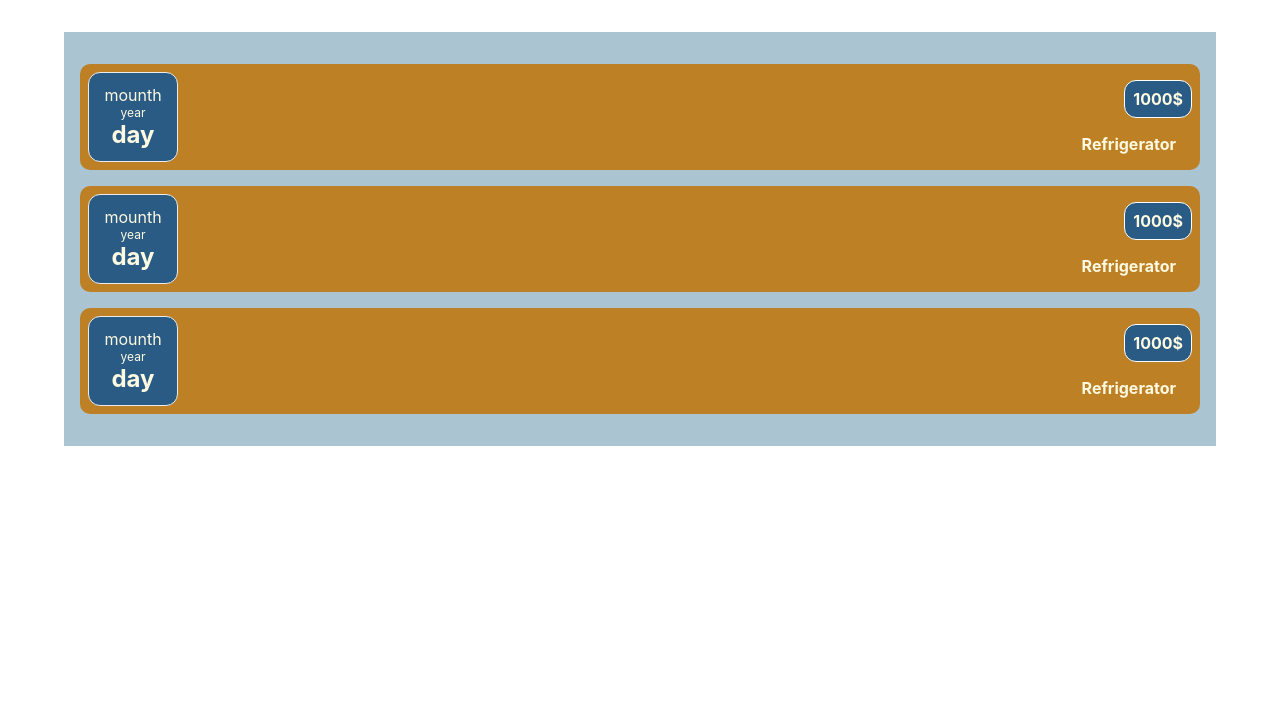
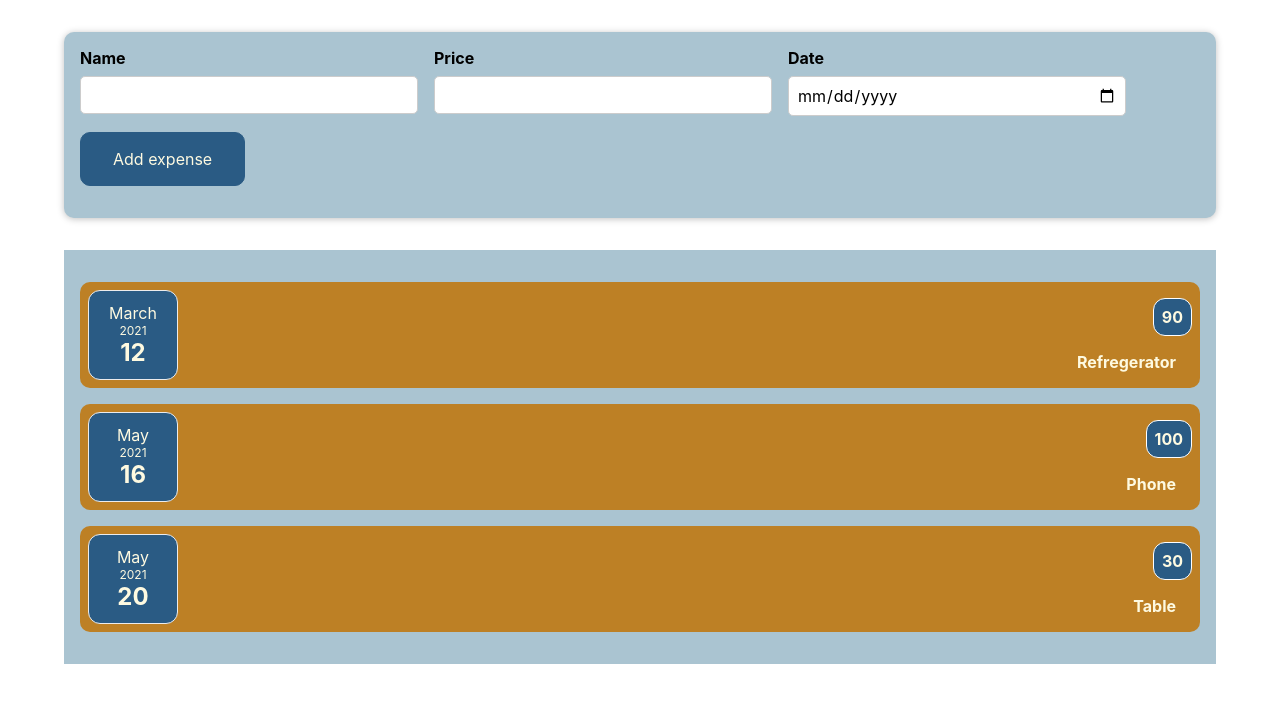
Before and after one commit to Ruslantoloshnyi/react_expenses, a React (Create React App) app: page / in a window 1280 px wide. Shown: the top 702 px of the page. Built offline with nearby package versions, Linux system fonts and the light colour scheme.

Commit message:
add newcost component and css, add costform component and css

```diff
--- a/package.json
+++ b/package.json
@@ -9,6 +9,7 @@
     "react": "^18.2.0",
     "react-dom": "^18.2.0",
     "react-scripts": "5.0.1",
+    "uuid": "^9.0.0",
     "web-vitals": "^2.1.4"
   },
   "scripts": {
--- a/src/App.js
+++ b/src/App.js
@@ -1,26 +1,32 @@
 import Costs from "./components/Costs/Costs";
+import NewCost from "./components/NewCost/NewCost";
 
 function App() {
   const costs = [
     {
       date: new Date(2021, 2, 12),
-      discraption: "Refregerator",
+      discription: "Refregerator",
       amount: 90,
     },
     {
       date: new Date(2021, 4, 16),
-      discraption: "Phone",
+      discription: "Phone",
       amount: 100,
     },
     {
       date: new Date(2021, 4, 20),
-      discraption: "Table",
+      discription: "Table",
       amount: 30,
     },
   ];
 
+  function addCostData(value) {
+    console.log(value);
+  }
+
   return (
     <div>
+      <NewCost onCostData={addCostData}></NewCost>
       <Costs costs={costs}></Costs>
     </div>
   );
--- a/src/components/CostDate/CostDate.jsx
+++ b/src/components/CostDate/CostDate.jsx
@@ -1,11 +1,16 @@
 import "./CostDate.css";
 
-function CostDate() {
+function CostDate(props) {
+  console.log(props);
+  const date = props.date;
+  const month = date.toLocaleString("en-EN", { month: "long" });
+  const year = date.getFullYear();
+  const day = date.getDate();
   return (
     <div className="cost-date">
-      <div className="cost-date__mounth">mounth</div>
-      <div className="cost-date__year">year</div>
-      <div className="cost-date__day">day</div>
+      <div className="cost-date__mounth">{month}</div>
+      <div className="cost-date__year">{year}</div>
+      <div className="cost-date__day">{day}</div>
     </div>
   );
 }
--- a/src/components/CostItem/CostItem.jsx
+++ b/src/components/CostItem/CostItem.jsx
@@ -1,13 +1,13 @@
 import "./CostItem.css";
 import CostDate from "../CostDate/CostDate";
 
-function CostItem() {
+function CostItem(props) {
   return (
     <div className="cost-item">
-      <CostDate></CostDate>
+      <CostDate date={props.date}></CostDate>
       <div className="cost-item__description">
-        <h2>Refrigerator</h2>
-        <div className="cost-item__price">1000$</div>
+        <h2>{props.discription}</h2>
+        <div className="cost-item__price">{props.amount}</div>
       </div>
     </div>
   );
--- a/src/components/Costs/Costs.jsx
+++ b/src/components/Costs/Costs.jsx
@@ -4,9 +4,21 @@ import "./Costs.css";
 function Costs(props) {
   return (
     <div className="costs">
-      <CostItem></CostItem>
-      <CostItem></CostItem>
-      <CostItem></CostItem>
+      <CostItem
+        date={props.costs[0].date}
+        discription={props.costs[0].discription}
+        amount={props.costs[0].amount}
+      ></CostItem>
+      <CostItem
+        date={props.costs[1].date}
+        discription={props.costs[1].discription}
+        amount={props.costs[1].amount}
+      ></CostItem>
+      <CostItem
+        date={props.costs[2].date}
+        discription={props.costs[2].discription}
+        amount={props.costs[2].amount}
+      ></CostItem>
     </div>
   );
 }
--- /dev/null
+++ b/src/components/NewCost/CostForm.css
@@ -0,0 +1,26 @@
+.new-cost__controls {
+  display: flex;
+  flex-wrap: wrap;
+  gap: 1rem;
+  margin-bottom: 1rem;
+  text-align: left;
+}
+
+.new-cost__control label {
+  font-weight: bold;
+  margin-bottom: 0.5rem;
+  display: block;
+}
+
+.new-cost__control input {
+  font: inherit;
+  padding: 0.5rem;
+  border-radius: 5px;
+  border: 1px solid #ccc;
+  width: 20rem;
+  max-width: 100%;
+}
+
+.new-cost__actions {
+  text-align: left;
+}
--- /dev/null
+++ b/src/components/NewCost/CostForm.jsx
@@ -0,0 +1,82 @@
+import "./CostForm.css";
+import React, { useState } from "react";
+
+function CostForm(props) {
+  const [name, setName] = useState("");
+  const [price, setPrice] = useState("");
+  const [date, setDate] = useState("");
+
+  function NameChangeHandler(event) {
+    setName(event.target.value);
+  }
+
+  function PriceChangeHandler(event) {
+    setPrice(event.target.value);
+  }
+
+  function DateChangeHandler(event) {
+    setDate(event.target.value);
+  }
+
+  function SubmitHandler(event) {
+    const CostData = {
+      name: name,
+      price: price,
+      date: new Date(date),
+    };
+
+    props.onSaveCostData(CostData);
+
+    setName("");
+    setPrice("");
+    setDate("");
+
+    event.preventDefault();
+  }
+
+  return (
+    <form onSubmit={SubmitHandler} action="">
+      <div className="new-cost__controls">
+        <div className="new-cost__control">
+          <label htmlFor="">Name</label>
+          <input
+            value={name}
+            onChange={NameChangeHandler}
+            type="text"
+            required
+          />
+        </div>
+
+        <div className="new-cost__control">
+          <label htmlFor="">Price</label>
+          <input
+            value={price}
+            onChange={PriceChangeHandler}
+            type="text"
+            min="1"
+            step="1"
+            required
+          />
+        </div>
+
+        <div className="new-cost__control">
+          <label htmlFor="">Date</label>
+          <input
+            value={date}
+            onChange={DateChangeHandler}
+            type="date"
+            min="2022-01-01"
+            step="2025-01-01"
+            required
+          />
+        </div>
+
+        <div className="new-cost__actions">
+          <button type="submit">Add expense</button>
+        </div>
+      </div>
+    </form>
+  );
+}
+
+export default CostForm;
--- /dev/null
+++ b/src/components/NewCost/NewCost.css
@@ -0,0 +1,27 @@
+.new-cost {
+  background-color: #aac4d1;
+  padding: 1rem;
+  margin: 2rem auto;
+  width: 70rem;
+  max-width: 95%;
+  border-radius: 10px;
+  text-align: center;
+  box-shadow: 0 1px 7px rgba(0, 0, 0, 0.25);
+}
+
+.new-cost button {
+  font: inherit;
+  cursor: pointer;
+  padding: 1rem 2rem;
+  border: 1px solid #2a5b84;
+  background-color: #2a5b84;
+  color: #fefae1;
+  border-radius: 10px;
+  margin-right: 3px;
+}
+
+.new-cost button:hover,
+.new-cost button:active {
+  background-color: #2a5c84b2;
+  border-color: #2a5c84b2;
+}
--- /dev/null
+++ b/src/components/NewCost/NewCost.jsx
@@ -0,0 +1,21 @@
+import CostForm from "./CostForm";
+import "./NewCost.css";
+import { v4 as uuidv4 } from "uuid";
+
+function NewCost(props) {
+  function SaveCostDataHandler(value) {
+    const CostData = {
+      ...value,
+      id: uuidv4(),
+    };
+    props.onCostData(CostData);
+  }
+
+  return (
+    <div className="new-cost">
+      <CostForm onSaveCostData={SaveCostDataHandler}></CostForm>
+    </div>
+  );
+}
+
+export default NewCost;
```
Also changed, not shown: 1 other file (tests, documents, lock files or other folders).
